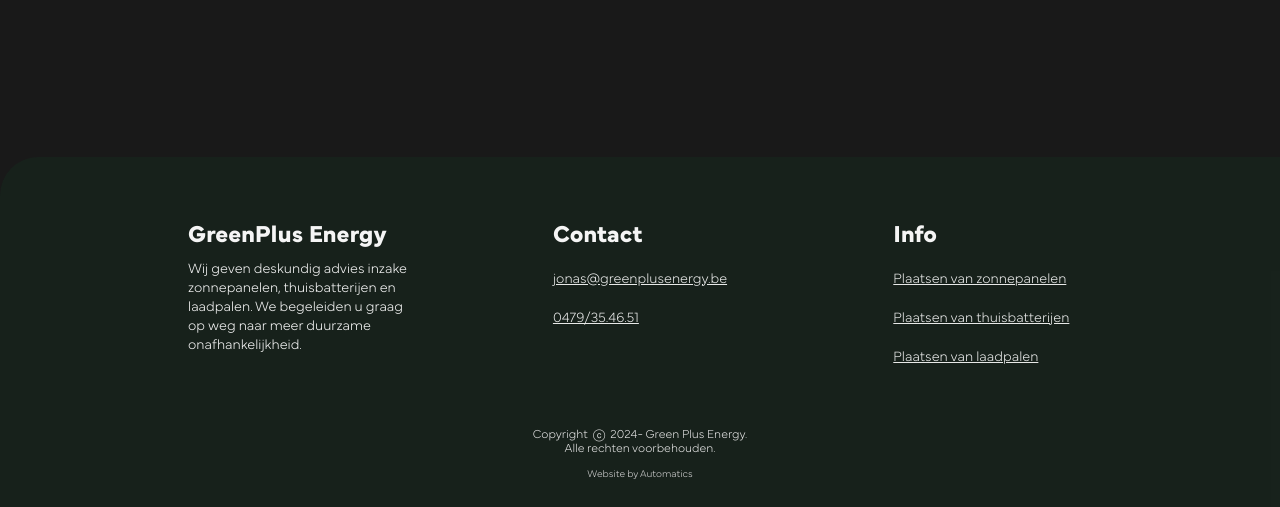
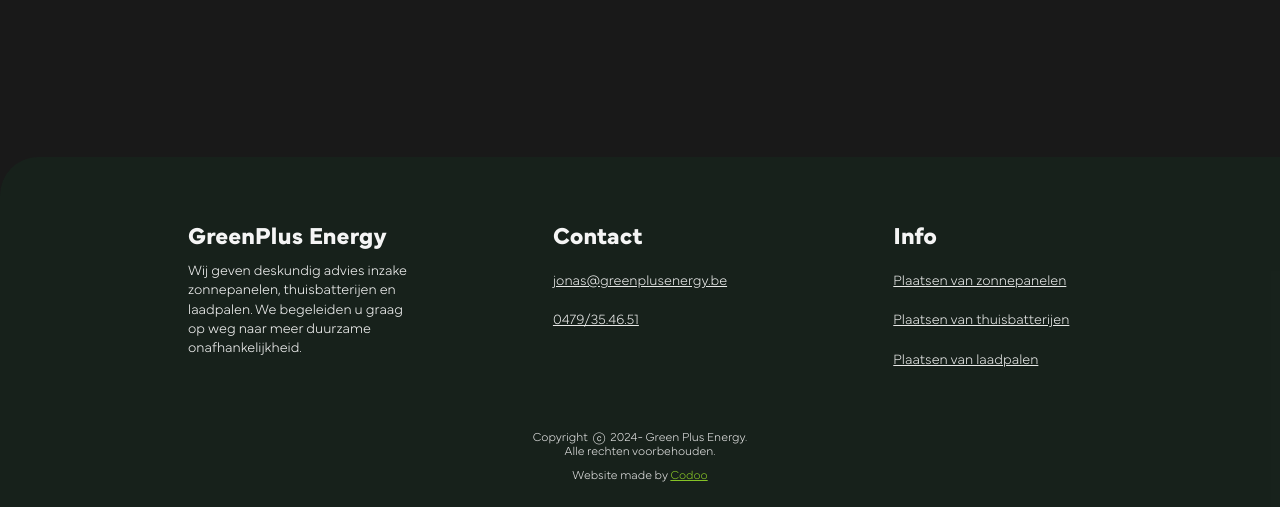
Before and after one commit to Benjamin-dhoe/Green-Plus-Energy, a plain HTML site: page diensten.html in a window 1280 px wide. Shown: the part 1254-1761 px from the top of the page. Drawn offline with nearby package versions, Linux system fonts and the light colour scheme; a script that the page names is missing.

Commit message:
Update diensten.html

```diff
--- a/diensten.html
+++ b/diensten.html
@@ -128,9 +128,9 @@
       </div>
       <div class="copyright-div">
         <div sym-bind="{&quot;children&quot;:{&quot;type&quot;:&quot;Select&quot;,&quot;val&quot;:{&quot;from&quot;:{&quot;type&quot;:&quot;Variable&quot;,&quot;val&quot;:&quot;data&quot;},&quot;prop&quot;:&quot;e824279a-1891-ce5b-50a1-fcf83838b535&quot;}}}" class="copyright-text">Copyright  ⓒ  2024- Green Plus Energy. <br>Alle rechten voorbehouden.</div>
-        <a href="#" class="link-block w-inline-block">
-          <div sym-bind="{&quot;children&quot;:{&quot;type&quot;:&quot;Select&quot;,&quot;val&quot;:{&quot;from&quot;:{&quot;type&quot;:&quot;Variable&quot;,&quot;val&quot;:&quot;data&quot;},&quot;prop&quot;:&quot;e824279a-1891-ce5b-50a1-fcf83838b535&quot;}}}">Website by Automatics</div>
-        </a>
+        <div class="copyright-text" style="margin-top: 10px">
+          Website made by <a href="https://www.codoo.be/" class="codoolink">Codoo</a>
+        </div>
       </div>
     </div>
   </div>
```
